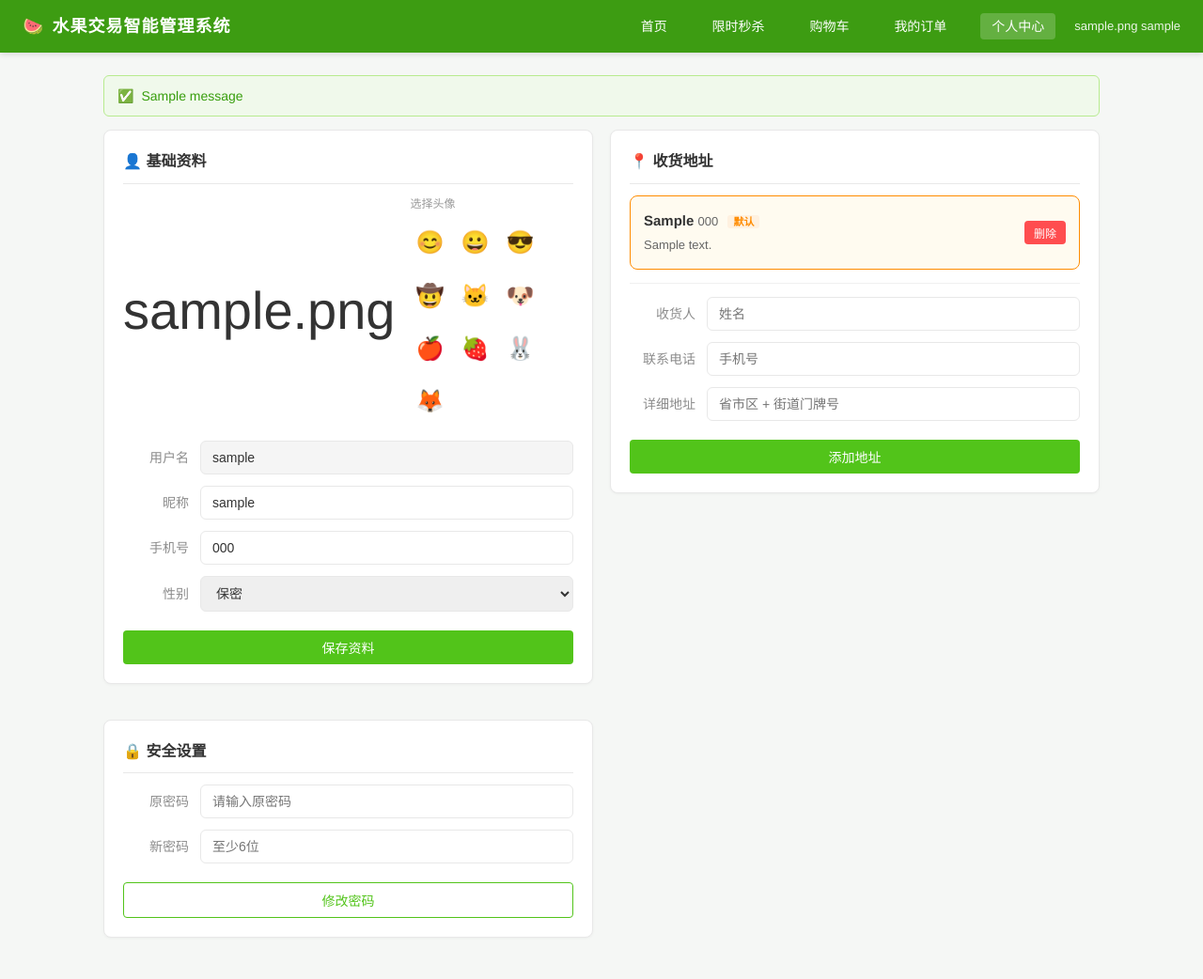
After one commit to woai-3DCV/fruit-trade-system, a Flask app: page /user/profile in a window 1280 px wide. The commit adds this page. Shown: the whole page at 94% size. Run offline with Flask 3, Linux system fonts and the light colour scheme; the visitor is signed in with stand-in values (Sample User, id 1); tables that the repository leaves empty hold one stand-in row (values such as "Sample post"); one stand-in notice (Sample message) is shown.

Commit message:
feat: 个人中心(资料/地址/改密)、付款方式选择+模拟跳转、下单选收货地址

```diff
--- a/app/user/routes.py
+++ b/app/user/routes.py
@@ -5,8 +5,9 @@
 """
 from flask import Blueprint, render_template, request, redirect, url_for, session, flash
 from datetime import datetime, timedelta
+from werkzeug.security import generate_password_hash, check_password_hash
 
-from app.models import db, User, Fruit, Cart, Order, SeckillActivity, BrowseHistory
+from app.models import db, User, Fruit, Cart, Order, SeckillActivity, BrowseHistory, Address
 from app.user.seckill_service import seckill_service
 from app.user.recommend_service import recommend_service
 
@@ -87,9 +88,11 @@ def seckill_buy(activity_id):
     result = seckill_service.seckill(activity_id, current_user_id())
 
     if result == "SUCCESS":
-        # 生成秒杀订单
+        # 生成秒杀订单（收货地址取默认地址，没有则留空）
         activity = SeckillActivity.query.get(activity_id)
         fruit = Fruit.query.get(activity.fruit_id)
+        addr = Address.query.filter_by(user_id=current_user_id(), is_default=True).first()
+        addr_snapshot = f"{addr.receiver} {addr.phone} {addr.detail}" if addr else ""
         order = Order(
             user_id=current_user_id(),
             fruit_id=activity.fruit_id,
@@ -98,6 +101,7 @@ def seckill_buy(activity_id):
             status="待支付",
             is_seckill=True,
             pay_deadline=datetime.now() + timedelta(minutes=PAY_TIMEOUT_MINUTES),
+            address=addr_snapshot,
         )
         db.session.add(order)
         db.session.commit()
@@ -188,12 +192,39 @@ def cart_remove(item_id):
 
 # ---------------- 下单 ----------------
 
-@user_bp.route("/checkout", methods=["POST"])
+@user_bp.route("/checkout", methods=["GET", "POST"])
 def checkout():
-    """从购物车下单。"""
+    """确认订单：GET 选收货地址，POST 真正下单。"""
     if current_user_id() is None:
         return redirect(url_for("auth.login"))
+
+    if request.method == "GET":
+        items = Cart.query.filter_by(user_id=current_user_id()).all()
+        if not items:
+            flash("购物车是空的", "error")
+            return redirect(url_for("user.cart"))
+        total = sum(item.fruit.price * item.quantity for item in items)
+        addresses = Address.query.filter_by(user_id=current_user_id()).order_by(Address.is_default.desc(), Address.id.desc()).all()
+        return render_template("user/checkout.html", items=items, total=total, addresses=addresses)
+
+    # POST：下单
     items = Cart.query.filter_by(user_id=current_user_id()).all()
+    if not items:
+        flash("购物车是空的", "error")
+        return redirect(url_for("user.cart"))
+
+    # 收货地址：优先用户选的地址，否则默认地址，否则提示
+    addr_id = request.form.get("address_id")
+    address = None
+    if addr_id:
+        address = Address.query.filter_by(id=int(addr_id), user_id=current_user_id()).first()
+    if address is None:
+        address = Address.query.filter_by(user_id=current_user_id(), is_default=True).first()
+    if address is None:
+        flash("请先添加收货地址", "error")
+        return redirect(url_for("user.profile"))
+    address_snapshot = f"{address.receiver} {address.phone} {address.detail}"
+
     for item in items:
         fruit = Fruit.query.get(item.fruit_id)
         order = Order(
@@ -203,6 +234,7 @@ def checkout():
             total_price=fruit.price * item.quantity,
             status="待支付",
             pay_deadline=datetime.now() + timedelta(minutes=PAY_TIMEOUT_MINUTES),
+            address=address_snapshot,
         )
         db.session.add(order)
         db.session.delete(item)
@@ -247,23 +279,47 @@ def order_cancel(order_id):
     return redirect(url_for("user.orders"))
 
 
-@user_bp.route("/order/<int:order_id>/pay", methods=["POST"])
+@user_bp.route("/order/<int:order_id>/pay", methods=["POST", "GET"])
 def order_pay(order_id):
-    """支付单个订单（模拟支付，待支付 → 待发货）。"""
+    """进入支付方式选择页（待支付订单）。"""
     if current_user_id() is None:
         return redirect(url_for("auth.login"))
     order = Order.query.filter_by(id=order_id, user_id=current_user_id()).first()
-    if order and order.status == "待支付":
-        if order.pay_deadline and datetime.now() > order.pay_deadline:
-            order.status = "已取消"
-            db.session.commit()
-            flash("订单已超时，请重新下单", "error")
-        else:
-            order.status = "待发货"
-            db.session.commit()
-            flash("支付成功！等待商家发货", "success")
-    else:
+    if not order:
+        flash("订单不存在", "error")
+        return redirect(url_for("user.orders"))
+    if order.status != "待支付":
+        flash("该订单当前状态不可支付", "error")
+        return redirect(url_for("user.orders"))
+    if order.pay_deadline and datetime.now() > order.pay_deadline:
+        order.status = "已取消"
+        db.session.commit()
+        flash("订单已超时，请重新下单", "error")
+        return redirect(url_for("user.orders"))
+    return render_template("user/pay.html", order=order)
+
+
+@user_bp.route("/order/<int:order_id>/pay/confirm", methods=["POST"])
+def order_pay_confirm(order_id):
+    """确认支付（选择支付方式后跳转模拟支付，确认后完成支付）。"""
+    if current_user_id() is None:
+        return redirect(url_for("auth.login"))
+    order = Order.query.filter_by(id=order_id, user_id=current_user_id()).first()
+    if not order or order.status != "待支付":
         flash("该订单无法支付", "error")
+        return redirect(url_for("user.orders"))
+    if order.pay_deadline and datetime.now() > order.pay_deadline:
+        order.status = "已取消"
+        db.session.commit()
+        flash("订单已超时，请重新下单", "error")
+        return redirect(url_for("user.orders"))
+
+    method = request.form.get("payment_method", "余额")
+    order.payment_method = method
+    order.paid_at = datetime.now()
+    order.status = "待发货"
+    db.session.commit()
+    flash(f"支付成功！（{method}）等待商家发货", "success")
     return redirect(url_for("user.orders"))
 
 
@@ -301,3 +357,115 @@ def order_batch_pay():
     if not paid and not expired:
         flash("没有可支付的订单", "error")
     return redirect(url_for("user.orders"))
+
+
+# ---------------- 个人中心 ----------------
+
+def _require_login():
+    """未登录则返回 None，已登录返回 user 对象。"""
+    if current_user_id() is None:
+        return None
+    return User.query.get(current_user_id())
+
+
+@user_bp.route("/profile")
+def profile():
+    """个人中心：基础资料 + 收货地址。"""
+    user = _require_login()
+    if user is None:
+        flash("请先登录", "error")
+        return redirect(url_for("auth.login"))
+    addresses = Address.query.filter_by(user_id=user.id).order_by(Address.is_default.desc(), Address.id.desc()).all()
+    return render_template("user/profile.html", user=user, addresses=addresses)
+
+
+@user_bp.route("/profile/update", methods=["POST"])
+def profile_update():
+    """更新基础资料（昵称/手机/性别/头像）。"""
+    user = _require_login()
+    if user is None:
+        return redirect(url_for("auth.login"))
+    user.nickname = request.form.get("nickname", "").strip() or user.username
+    user.phone = request.form.get("phone", "").strip()
+    user.gender = request.form.get("gender", "保密")
+    user.avatar = request.form.get("avatar", "😊")
+    db.session.commit()
+    flash("资料已更新", "success")
+    return redirect(url_for("user.profile"))
+
+
+@user_bp.route("/profile/password", methods=["POST"])
+def profile_password():
+    """修改密码。"""
+    user = _require_login()
+    if user is None:
+        return redirect(url_for("auth.login"))
+    old_pwd = request.form.get("old_password", "")
+    new_pwd = request.form.get("new_password", "")
+    if not check_password_hash(user.password_hash, old_pwd):
+        flash("原密码错误", "error")
+    elif len(new_pwd) < 6:
+        flash("新密码至少 6 位", "error")
+    else:
+        user.password_hash = generate_password_hash(new_pwd)
+        db.session.commit()
+        flash("密码已修改，下次登录请用新密码", "success")
+    return redirect(url_for("user.profile"))
+
+
+# ---------------- 收货地址 ----------------
+
+@user_bp.route("/address/add", methods=["POST"])
+def address_add():
+    """新增收货地址。"""
+    user = _require_login()
+    if user is None:
+        return redirect(url_for("auth.login"))
+    receiver = request.form.get("receiver", "").strip()
+    phone = request.form.get("phone", "").strip()
+    detail = request.form.get("detail", "").strip()
+    if not (receiver and phone and detail):
+        flash("请填写完整的收货信息", "error")
+        return redirect(url_for("user.profile"))
+    addr = Address(user_id=user.id, receiver=receiver, phone=phone, detail=detail,
+                   is_default=(Address.query.filter_by(user_id=user.id).count() == 0))
+    db.session.add(addr)
+    db.session.commit()
+    flash("地址已添加", "success")
+    return redirect(url_for("user.profile"))
+
+
+@user_bp.route("/address/<int:addr_id>/delete", methods=["POST"])
+def address_delete(addr_id):
+    """删除收货地址。"""
+    user = _require_login()
+    if user is None:
+        return redirect(url_for("auth.login"))
+    addr = Address.query.filter_by(id=addr_id, user_id=user.id).first()
+    if addr:
+        was_default = addr.is_default
+        db.session.delete(addr)
+        db.session.commit()
+        # 若删的是默认地址，把最新一个设为默认
+        if was_default:
+            remain = Address.query.filter_by(user_id=user.id).order_by(Address.id.desc()).first()
+            if remain:
+                remain.is_default = True
+                db.session.commit()
+        flash("地址已删除", "success")
+    return redirect(url_for("user.profile"))
+
+
+@user_bp.route("/address/<int:addr_id>/default", methods=["POST"])
+def address_set_default(addr_id):
+    """设为默认地址。"""
+    user = _require_login()
+    if user is None:
+        return redirect(url_for("auth.login"))
+    Address.query.filter_by(user_id=user.id).update({"is_default": False})
+    addr = Address.query.filter_by(id=addr_id, user_id=user.id).first()
+    if addr:
+        addr.is_default = True
+    db.session.commit()
+    flash("已设为默认地址", "success")
+    return redirect(url_for("user.profile"))
--- a/static/style.css
+++ b/static/style.css
@@ -365,3 +365,66 @@ body {
   outline: none;
   border-color: var(--primary);
 }
+
+/* ---------- 个人中心表单（横向行） ---------- */
+.form-row {
+  display: flex;
+  align-items: center;
+  gap: 12px;
+  margin-bottom: 12px;
+}
+.form-label {
+  width: 70px;
+  flex-shrink: 0;
+  font-size: 14px;
+  color: var(--text-light);
+  text-align: right;
+}
+.form-row input,
+.form-row select {
+  flex: 1;
+  padding: 9px 12px;
+  border: 1px solid var(--border);
+  border-radius: 6px;
+  font-size: 14px;
+  color: var(--text);
+}
+.form-row input:focus,
+.form-row select:focus {
+  outline: none;
+  border-color: var(--primary);
+}
+
+/* ---------- 支付方式选择 ---------- */
+.pay-method {
+  display: flex;
+  align-items: center;
+  gap: 12px;
+  padding: 14px 16px;
+  border: 1px solid var(--border);
+  border-radius: 8px;
+  margin-bottom: 10px;
+  cursor: pointer;
+  transition: all 0.2s;
+}
+.pay-method:hover { border-color: var(--primary); }
+.pay-method.active {
+  border-color: var(--primary);
+  background: var(--primary-light);
+}
+
+/* ---------- 收货地址选择 ---------- */
+.addr-option {
+  display: block;
+  padding: 14px 16px;
+  border: 1px solid var(--border);
+  border-radius: 8px;
+  margin-bottom: 10px;
+  cursor: pointer;
+  transition: all 0.2s;
+}
+.addr-option:hover { border-color: var(--primary); }
+.addr-option.active {
+  border-color: var(--primary);
+  background: var(--primary-light);
+}
--- a/templates/user/cart.html
+++ b/templates/user/cart.html
@@ -7,6 +7,7 @@
   <a href="/user/seckill">限时秒杀</a>
   <a href="/user/cart" class="active">购物车</a>
   <a href="/user/orders">我的订单</a>
+  <a href="/user/profile">个人中心</a>
 {% endblock %}
 
 {% block userinfo %}
@@ -73,9 +74,7 @@
         <span style="font-size:13px;color:#666;">合计：</span>
         <span style="color:#ff4d4f;font-size:24px;font-weight:bold;">¥{{ '%.2f'|format(total) }}</span>
       </div>
-      <form method="post" action="/user/checkout" style="margin:0;">
-        <button type="submit" class="btn btn-danger" style="padding:10px 32px;font-size:15px;border-radius:22px;">去结算</button>
-      </form>
+      <a href="/user/checkout" class="btn btn-danger" style="padding:10px 32px;font-size:15px;border-radius:22px;">去结算</a>
     </div>
   </div>
   {% else %}
--- a/templates/user/fruit_detail.html
+++ b/templates/user/fruit_detail.html
@@ -7,6 +7,7 @@
   <a href="/user/seckill">限时秒杀</a>
   <a href="/user/cart">购物车</a>
   <a href="/user/orders">我的订单</a>
+  <a href="/user/profile">个人中心</a>
 {% endblock %}
 
 {% block userinfo %}
--- a/templates/user/home.html
+++ b/templates/user/home.html
@@ -7,6 +7,7 @@
   <a href="/user/seckill">限时秒杀</a>
   <a href="/user/cart">购物车</a>
   <a href="/user/orders">我的订单</a>
+  <a href="/user/profile">个人中心</a>
 {% endblock %}
 
 {% block userinfo %}
--- /dev/null
+++ b/templates/user/profile.html
@@ -0,0 +1,143 @@
+{% extends "base.html" %}
+
+{% block title %}个人中心 - 水果交易智能管理系统{% endblock %}
+
+{% block nav %}
+  <a href="/user/">首页</a>
+  <a href="/user/seckill">限时秒杀</a>
+  <a href="/user/cart">购物车</a>
+  <a href="/user/orders">我的订单</a>
+  <a href="/user/profile" class="active">个人中心</a>
+{% endblock %}
+
+{% block userinfo %}
+  {% if session.get('username') %}{{ user.avatar or '😊' }} {{ user.nickname or session['username'] }}{% else %}你好，游客{% endif %}
+{% endblock %}
+
+{% block content %}
+
+  {% with messages = get_flashed_messages(with_categories=true) %}
+    {% if messages %}
+      {% for category, message in messages %}
+        <div style="display:flex;align-items:center;gap:8px;background:{{ '#fff1f0' if category=='error' else '#f0f9eb' }};border:1px solid {{ '#ffccc7' if category=='error' else '#b7eb8f' }};color:{{ '#cf1322' if category=='error' else '#389e0d' }};padding:10px 14px;border-radius:6px;margin-bottom:14px;font-size:14px;">
+          <span>{{ '⚠️' if category=='error' else '✅' }}</span><span>{{ message }}</span>
+        </div>
+      {% endfor %}
+    {% endif %}
+  {% endwith %}
+
+  <div style="display:flex;gap:18px;align-items:flex-start;flex-wrap:wrap;">
+
+    <!-- ===== 左侧：基础资料 + 安全设置 ===== -->
+    <div style="flex:1;min-width:320px;display:flex;flex-direction:column;gap:18px;">
+
+      <!-- 基础资料卡片 -->
+      <div class="card">
+        <div class="card-title">👤 基础资料</div>
+        <form method="post" action="/user/profile/update">
+          <div style="display:flex;align-items:center;gap:16px;margin-bottom:16px;">
+            <div style="font-size:56px;">{{ user.avatar or '😊' }}</div>
+            <div>
+              <div style="font-size:12px;color:#999;margin-bottom:6px;">选择头像</div>
+              <div style="display:flex;gap:6px;flex-wrap:wrap;">
+                {% set avatars = ['😊','😀','😎','🤠','🐱','🐶','🍎','🍓','🐰','🦊'] %}
+                {% for a in avatars %}
+                <label style="cursor:pointer;">
+                  <input type="radio" name="avatar" value="{{ a }}" {{ 'checked' if user.avatar==a }} style="display:none;">
+                  <span style="display:inline-block;font-size:24px;padding:4px;border-radius:8px;border:2px solid {{ '#ff8c00' if user.avatar==a else 'transparent' }};">{{ a }}</span>
+                </label>
+                {% endfor %}
+              </div>
+            </div>
+          </div>
+          <div class="form-row">
+            <label class="form-label">用户名</label>
+            <input type="text" value="{{ user.username }}" disabled style="background:#f5f5f5;">
+          </div>
+          <div class="form-row">
+            <label class="form-label">昵称</label>
+            <input type="text" name="nickname" value="{{ user.nickname or '' }}" placeholder="请输入昵称">
+          </div>
+          <div class="form-row">
+            <label class="form-label">手机号</label>
+            <input type="text" name="phone" value="{{ user.phone or '' }}" placeholder="请输入手机号">
+          </div>
+          <div class="form-row">
+            <label class="form-label">性别</label>
+            <select name="gender">
+              {% for g in ['保密','男','女'] %}
+              <option value="{{ g }}" {{ 'selected' if user.gender==g }}>{{ g }}</option>
+              {% endfor %}
+            </select>
+          </div>
+          <button type="submit" class="btn btn-primary" style="width:100%;margin-top:8px;">保存资料</button>
+        </form>
+      </div>
+
+      <!-- 安全设置卡片 -->
+      <div class="card">
+        <div class="card-title">🔒 安全设置</div>
+        <form method="post" action="/user/profile/password">
+          <div class="form-row">
+            <label class="form-label">原密码</label>
+            <input type="password" name="old_password" placeholder="请输入原密码" required>
+          </div>
+          <div class="form-row">
+            <label class="form-label">新密码</label>
+            <input type="password" name="new_password" placeholder="至少6位" required>
+          </div>
+          <button type="submit" class="btn btn-outline" style="width:100%;margin-top:8px;">修改密码</button>
+        </form>
+      </div>
+    </div>
+
+    <!-- ===== 右侧：收货地址 ===== -->
+    <div style="flex:1;min-width:320px;">
+      <div class="card">
+        <div class="card-title">📍 收货地址</div>
+
+        {% for addr in addresses %}
+        <div style="display:flex;align-items:center;gap:12px;padding:14px;border:1px solid {{ '#ff8c00' if addr.is_default else '#f0f0f0' }};border-radius:8px;margin-bottom:10px;background:{{ '#fffbf0' if addr.is_default else '#fff' }};">
+          <div style="flex:1;min-width:0;">
+            <div style="font-weight:bold;font-size:15px;">
+              {{ addr.receiver }} <span style="font-size:13px;color:#666;font-weight:normal;">{{ addr.phone }}</span>
+              {% if addr.is_default %}<span style="font-size:11px;color:#ff8c00;background:#fff1e0;padding:1px 6px;border-radius:3px;margin-left:6px;">默认</span>{% endif %}
+            </div>
+            <div style="font-size:13px;color:#666;margin-top:4px;">{{ addr.detail }}</div>
+          </div>
+          <div style="display:flex;flex-direction:column;gap:6px;flex-shrink:0;">
+            {% if not addr.is_default %}
+            <form method="post" action="/user/address/{{ addr.id }}/default" style="margin:0;">
+              <button type="submit" class="btn btn-outline" style="padding:4px 10px;font-size:12px;">设为默认</button>
+            </form>
+            {% endif %}
+            <form method="post" action="/user/address/{{ addr.id }}/delete" style="margin:0;" onsubmit="return confirm('确定删除该地址吗？');">
+              <button type="submit" class="btn btn-danger" style="padding:4px 10px;font-size:12px;">删除</button>
+            </form>
+          </div>
+        </div>
+        {% else %}
+        <div style="text-align:center;color:#999;padding:20px;">还没有收货地址</div>
+        {% endfor %}
+
+        <!-- 新增地址表单 -->
+        <form method="post" action="/user/address/add" style="margin-top:14px;border-top:1px solid #f0f0f0;padding-top:14px;">
+          <div class="form-row">
+            <label class="form-label">收货人</label>
+            <input type="text" name="receiver" placeholder="姓名" required>
+          </div>
+          <div class="form-row">
+            <label class="form-label">联系电话</label>
+            <input type="text" name="phone" placeholder="手机号" required>
+          </div>
+          <div class="form-row">
+            <label class="form-label">详细地址</label>
+            <input type="text" name="detail" placeholder="省市区 + 街道门牌号" required>
+          </div>
+          <button type="submit" class="btn btn-primary" style="width:100%;margin-top:8px;">添加地址</button>
+        </form>
+      </div>
+    </div>
+  </div>
+
+{% endblock %}
--- a/templates/user/seckill.html
+++ b/templates/user/seckill.html
@@ -7,6 +7,7 @@
   <a href="/user/seckill" class="active">限时秒杀</a>
   <a href="/user/cart">购物车</a>
   <a href="/user/orders">我的订单</a>
+  <a href="/user/profile">个人中心</a>
 {% endblock %}
 
 {% block userinfo %}
```
Also changed, not shown: app/models.py (+18 -0 lines), templates/user/checkout.html (added, +95 -0 lines), templates/user/orders.html (+8 -3 lines), templates/user/pay.html (added, +82 -0 lines).
